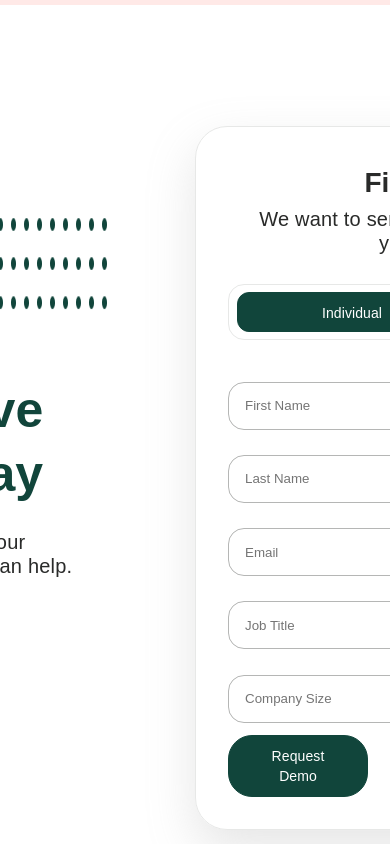
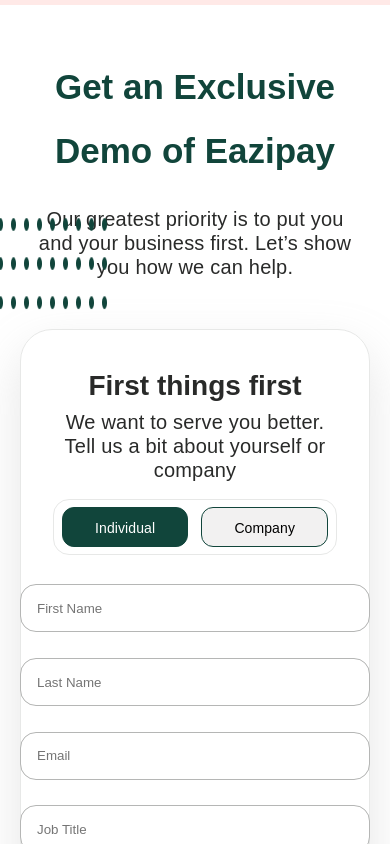
Before and after one commit to Dayvyno2021/ripple-impact, a React (Create React App) app: page / in a window 390 px wide. Shown: the part 6360-7204 px from the top of the page. Built offline with nearby package versions, Linux system fonts and the light colour scheme.

Commit message:
mobile responsivess up to form

```diff
--- a/src/sass/_homepage.scss
+++ b/src/sass/_homepage.scss
@@ -1157,6 +1157,10 @@
     position: relative;
     // background-color: red;
 
+    @include atMedium{
+      height: fit-content;
+    }
+
     &__green-dots{
       position: absolute;
       width: 107px ;
@@ -1175,6 +1179,17 @@
       justify-content: space-between;
       align-items: center;
 
+      @include atLarge1200{
+        width: 100%;
+        padding: 0 2rem;
+      }
+
+      @include atMedium{
+        flex-direction: column;
+        height: fit-content;
+        margin: 5rem 0;
+        // align-items: center;
+      }
 
       &__frame-1{
         display: flex;
@@ -1183,17 +1198,42 @@
         align-items: flex-start;
         width: 552px;
         height: 264px ;
+        padding-right: 10rem;
 
-        // background-color: red;
-        padding-right: 10rem;
+        @include atLarge1200{
+          padding-right: 0;
+        }
+
+        @include atMedium{
+          height: fit-content;
+          // margin: 5rem 0;
+          width: 552px;
+        }
+
+        @include atSmall{
+          height: fit-content;
+          // margin: 5rem 0;
+          width: 350px;
+        }
 
         &>h1{
           text-align: left;
           margin-bottom: 2.4rem;
+          font-size: 3.5rem;
+
+          @include atMedium{
+            text-align: center;
+            align-self: center;
+            padding: 0 1rem;
+          }
         }
 
         &>p{
           text-align: left;
+          @include atMedium {
+              text-align: center;
+              padding: 0 1rem;
+            }
         }
       }
 
@@ -1209,6 +1249,12 @@
         justify-content: space-between;
         border: 1px solid $color-light-grey;
         box-shadow: 0px 20px 48px 0px #AAAAAA4A;
+
+        @include atMedium{
+          margin-top: 5rem;
+          width: 100%;
+          align-items: center;
+        }
 
         &__header{
           display: flex;
@@ -1227,6 +1273,9 @@
           align-items: center;
           justify-content: space-between;
 
+          @include atSmallMedium{
+            width: 100%;
+          }
 
           .individual{
             @include btn1($color-primary);
@@ -1241,6 +1290,12 @@
           .contact__btn{
             height: 40px;
             width: 230px;
+            @include atSmallMedium {
+              width: 200px;
+            }
+            @include atSmall {
+              width: fit-content;
+            }
           }
         }
       }
@@ -1252,6 +1307,10 @@
         flex-direction: column;
         justify-content: space-between;
 
+        @include atSmall{
+          width: 350px;
+        }
+
         &--inputs{
           width: 100% ;
           height: 368px;
@@ -1259,22 +1318,20 @@
           flex-direction: column;
           justify-content: space-around;
 
-          // .contact__input{
-          //   width: 100%;
-          //   width: 488px ;
-          //   height: 48px ;
-          //   padding: 16px ;
-          //   border-radius: 16px ;
-          //   border: 1px solid #B5B6B5;
-          //   background: linear-gradient(0deg, #FFFFFF, #FFFFFF), linear-gradient(0deg, #B5B6B5, #B5B6B5);
+          @include atSmall{
+            width: 350px;
+          }
 
-          // }
         }
 
         .form__submit{
           @include btn1($color-primary);
           width: 100%;
           color: $color-w;
+
+          @include atSmall{
+            width: 100%;
+          }
         }
       }
     }
--- a/src/sass/_utilityClasses.scss
+++ b/src/sass/_utilityClasses.scss
@@ -120,7 +120,7 @@
 
 .form__input {
   width: 100%;
-  width: 488px;
+  // width: 488px;
   height: 48px;
   padding: 16px;
   border-radius: 16px;
```
